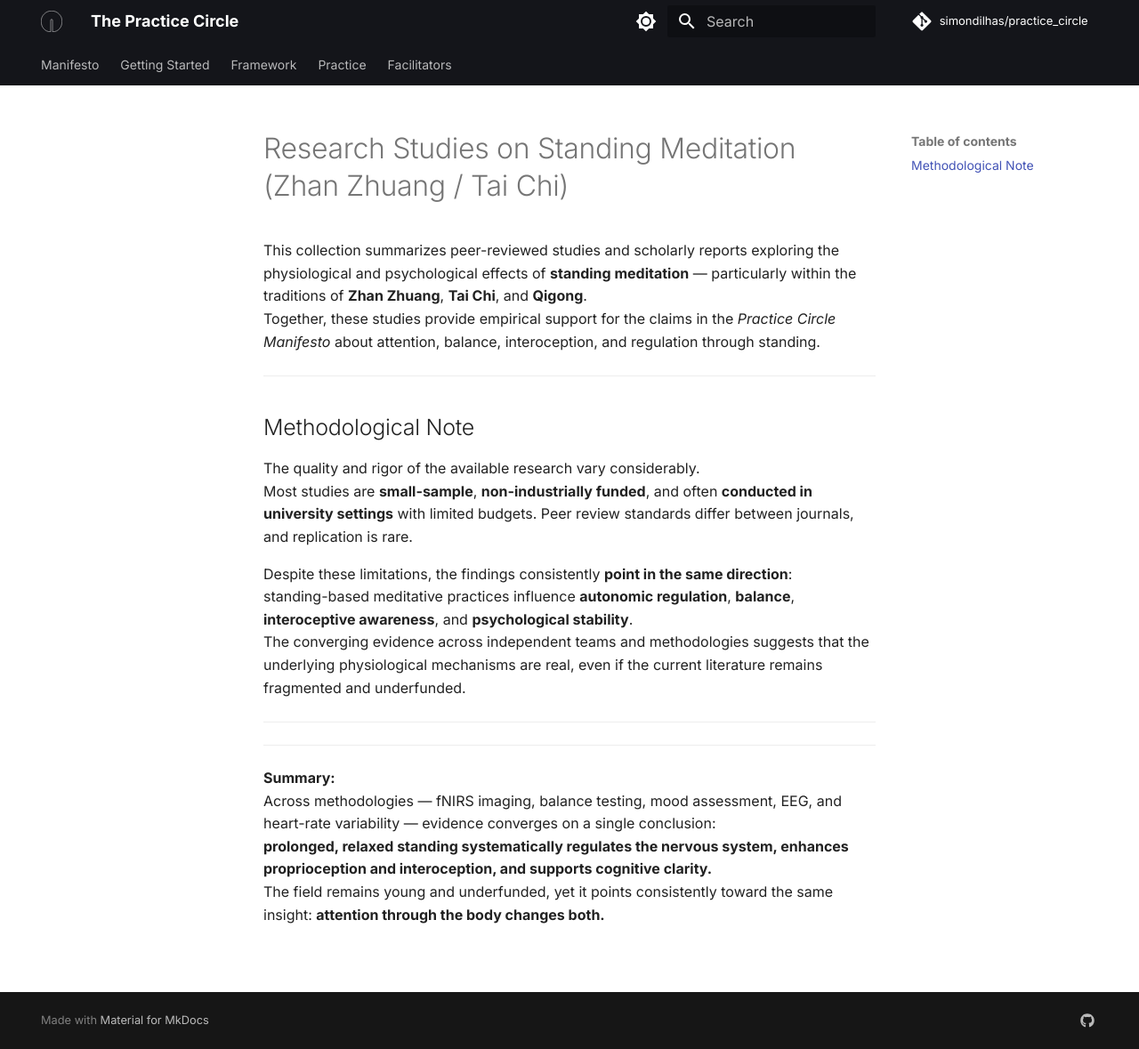
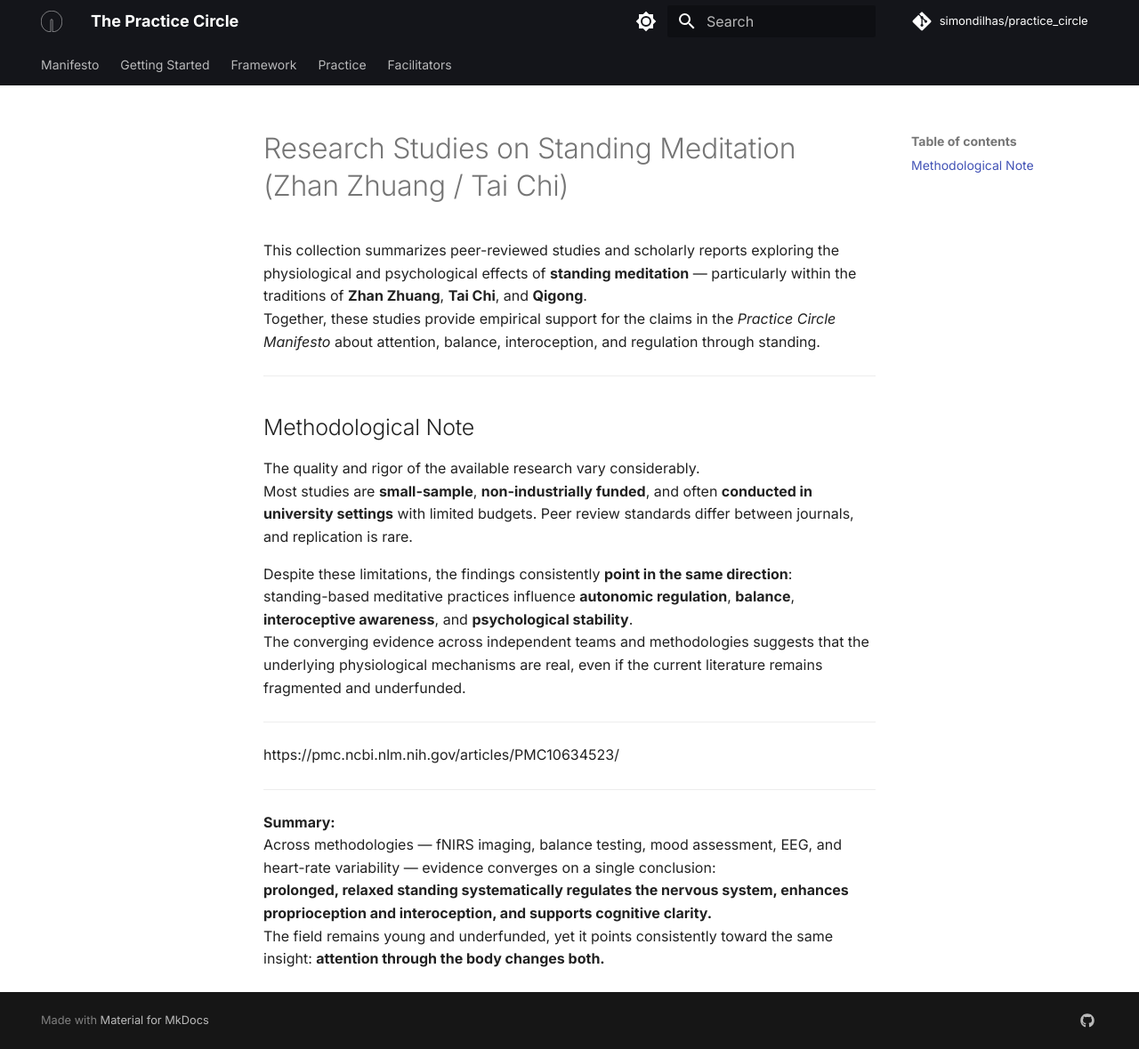
Before and after one commit to simondilhas/practice_circle, an MkDocs documentation site: the page built from docs/RESEARCH.md, in a window 1280 px wide and 1179 px high. Shown: the whole window at 89% size. Built offline with MkDocs 1.6.1 and Material for MkDocs 9.7.7, drawn with Linux system fonts in a browser that asks for light colours; comment, search, counter and statistics services are not loaded; some of the changed lines change nothing that is shown.

Commit message:
Update RESEARCH.md

```diff
--- a/docs/RESEARCH.md
+++ b/docs/RESEARCH.md
@@ -15,6 +15,8 @@ standing-based meditative practices influence **autonomic regulation**, **balanc
 The converging evidence across independent teams and methodologies suggests that the underlying physiological mechanisms are real, even if the current literature remains fragmented and underfunded.
 
 ---
+https://pmc.ncbi.nlm.nih.gov/articles/PMC10634523/
+
 
 
 ---
```
